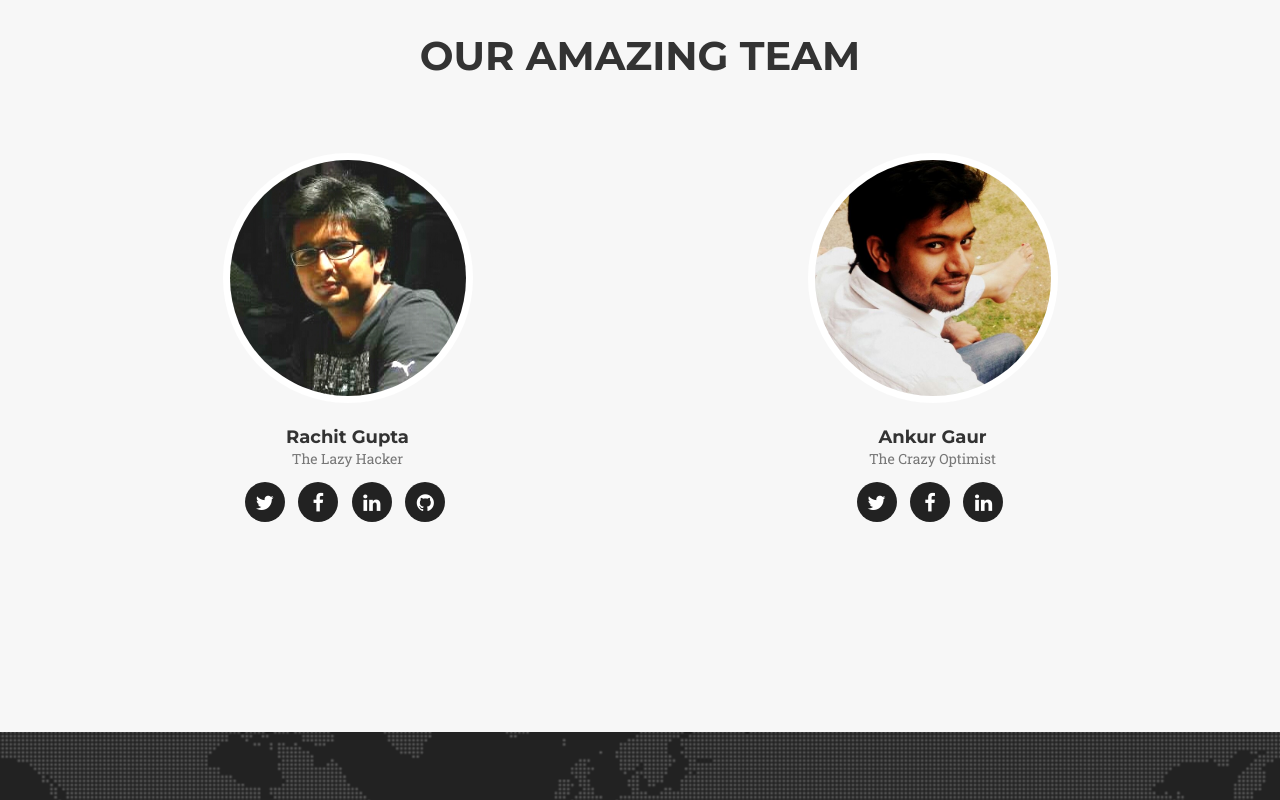
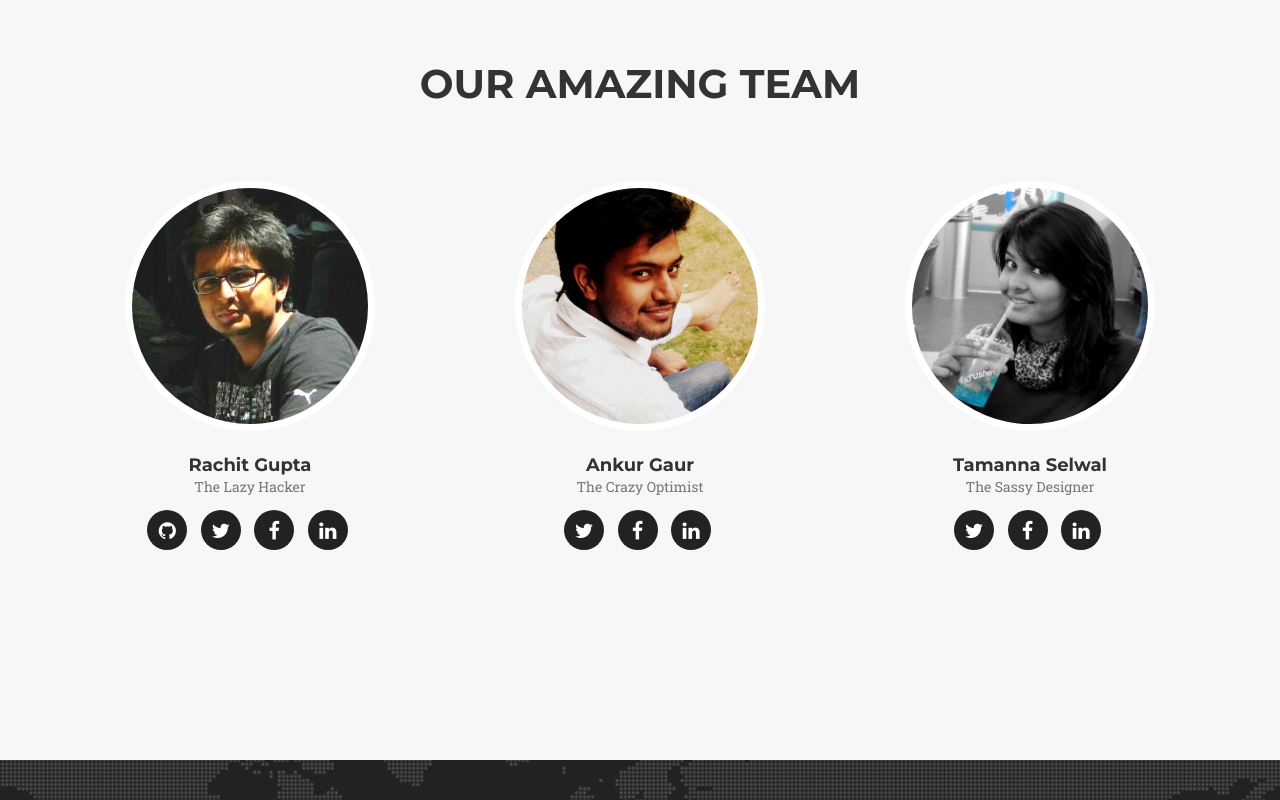
Before and after one commit to blivetlabs/blivetlabs.github.io, a plain HTML site: page index.html in a window 1280 px wide. Shown: the part 2666-3466 px from the top of the page. Drawn offline with nearby package versions, Linux system fonts and the light colour scheme; a web font is replaced by a local one.

Commit message:
Added our designer's pic and info!

```diff
--- a/index.html
+++ b/index.html
@@ -97,7 +97,7 @@
             </div>
             <div class="row text-center">
                 <div class="col-md-12">
-                    <span class="fa-stack fa-4x">
+                    <span class="fa-stack fa-5x">
                         <img class="img-circle img-responsive" src="img/logos/inqusic.png" alt="">
                     </span>
                     <h4 class="service-heading">InQusic&copy;</h4>
@@ -170,34 +170,49 @@
                 </div>
             </div>
             <div class="row">
-                <div class="col-sm-6">
+                <div class="col-sm-4">
                     <div class="team-member">
                         <img src="img/team/1.jpg" width="250px" class="img-responsive img-circle" alt="">
                         <h4>Rachit Gupta</h4>
                         <p class="text-muted">The Lazy Hacker</p>
                         <ul class="list-inline social-buttons">
-                            <li><a href="http://twitter.com/r4chi7"><i class="fa fa-twitter"></i></a>
+                            <li><a href="http://github.com/r4chi7" target="_blank"><i class="fa fa-github"></i></a>
                             </li>
-                            <li><a href="http://facebook.com/r4chi7"><i class="fa fa-facebook"></i></a>
+                            <li><a href="http://twitter.com/r4chi7" target="_blank"><i class="fa fa-twitter"></i></a>
                             </li>
-                            <li><a href="http://in.linkedin.com/in/r4chi7"><i class="fa fa-linkedin"></i></a>
+                            <li><a href="http://facebook.com/r4chi7" target="_blank"><i class="fa fa-facebook"></i></a>
                             </li>
-                            <li><a href="http://github.com/r4chi7"><i class="fa fa-github"></i></a>
+                            <li><a href="http://in.linkedin.com/in/r4chi7" target="_blank"><i class="fa fa-linkedin"></i></a>
                             </li>
                         </ul>
                     </div>
                 </div>
-                <div class="col-sm-6">
+                <div class="col-sm-4">
                     <div class="team-member">
                         <img src="img/team/2.jpg" width="250px" class="img-responsive img-circle" alt="">
                         <h4>Ankur Gaur</h4>
                         <p class="text-muted">The Crazy Optimist</p>
                         <ul class="list-inline social-buttons">
-                            <li><a href="http://twitter.com/nkr_gaur"><i class="fa fa-twitter"></i></a>
+                            <li><a href="http://twitter.com/nkr_gaur" target="_blank"><i class="fa fa-twitter"></i></a>
                             </li>
-                            <li><a href="http://facebook.com/nkr.gaur"><i class="fa fa-facebook"></i></a>
+                            <li><a href="http://facebook.com/nkr.gaur" target="_blank"><i class="fa fa-facebook"></i></a>
                             </li>
-                            <li><a href=""><i class="fa fa-linkedin"></i></a>
+                            <li><a href="#"><i class="fa fa-linkedin" target="_blank"></i></a>
+                            </li>
+                        </ul>
+                    </div>
+                </div>
+                <div class="col-sm-4">
+                    <div class="team-member">
+                        <img src="img/team/3.jpg" width="250px" class="img-responsive img-circle" alt="">
+                        <h4>Tamanna Selwal</h4>
+                        <p class="text-muted">The Sassy Designer</p>
+                        <ul class="list-inline social-buttons">
+                            <li><a href="http://twitter.com/tamanna_selwal" target="_blank"><i class="fa fa-twitter"></i></a>
+                            </li>
+                            <li><a href="#"><i class="fa fa-facebook" target="_blank"></i></a>
+                            </li>
+                            <li><a href="#"><i class="fa fa-linkedin" target="_blank"></i></a>
                             </li>
                         </ul>
                     </div>
```
Also changed, not shown: img/team/3.jpg (added).
